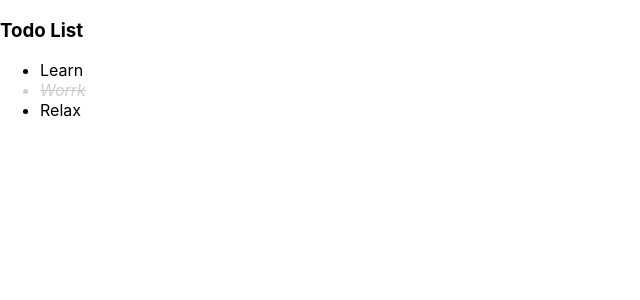
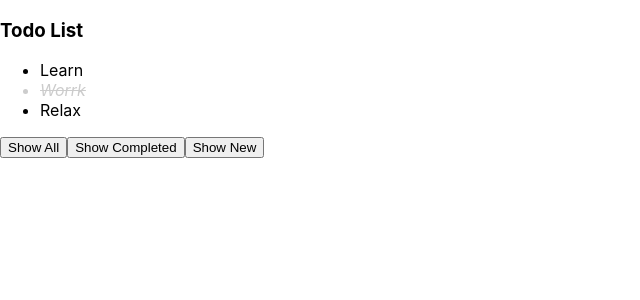
Before and after one commit to viethoaken/reactjs-app, a React (Create React App) app: page / in a window 1280 px wide. Shown: the top 300 px of the page, without its empty margins (0-640 px from the left). Built offline with nearby package versions, Linux system fonts and the light colour scheme.

Commit message:
Added Todo filter component

```diff
--- a/src/features/Todo/index.jsx
+++ b/src/features/Todo/index.jsx
@@ -26,6 +26,7 @@
     ]
 
     const [todoList, setTodoList] = useState(initTodoList);
+    const [filteredStatus, setFilteredStatus] = useState('all');
 
     const handleTodoClick = (todo, idx) =>{
         // clone current array to the new array
@@ -43,11 +44,30 @@
         setTodoList(newTodoList);
     }
 
+    const handleShowAllClick = () => {
+        setFilteredStatus('all')
+    }
+    const handleShowCompletedClick = () => {
+        setFilteredStatus('completed')
+    }
+    const handleShowNewClick = () => {
+        setFilteredStatus('new')
+    }
+
+    const renderedTodoList = todoList.filter(todo => filteredStatus === 'all' || filteredStatus === todo.status)
+    // console.log(renderedTodoList)
+
     return (
         <div>
             <h3>Todo List</h3>
             {/* reder 1 list, notify to parent when have click in list */}
-            <TodoList todoList={todoList} onTodoClick={handleTodoClick} />
+            <TodoList todoList={renderedTodoList} onTodoClick={handleTodoClick} />
+
+            <div>
+                <button onClick={handleShowAllClick}>Show All</button>
+                <button onClick={handleShowCompletedClick}>Show Completed</button>
+                <button onClick={handleShowNewClick}>Show New</button>
+            </div>
         </div>
     );
 }
```
